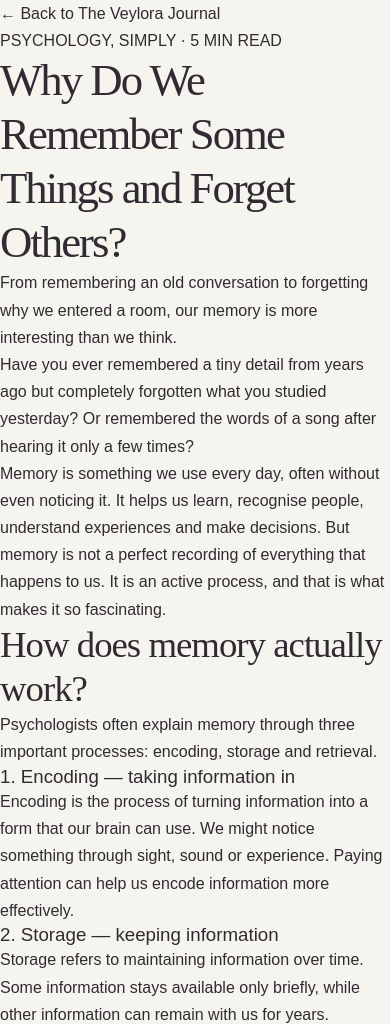
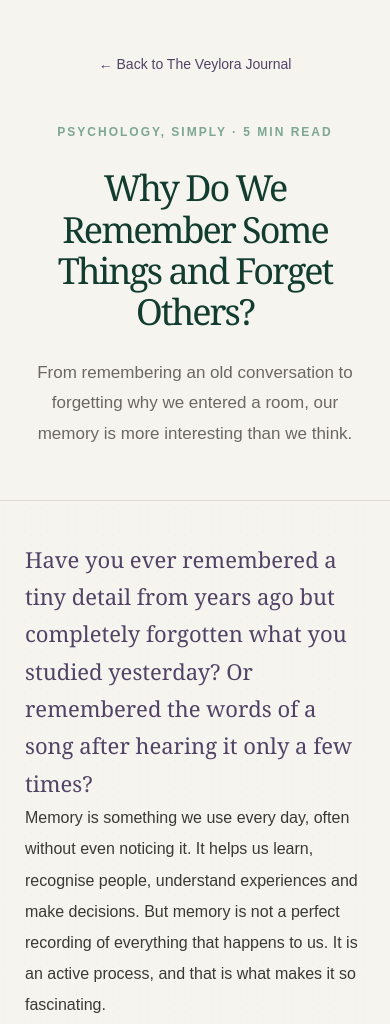
Before and after one commit to dhanushree6369-bot/VEYLORA-REIMAGINED, a plain HTML site: page article-01.html in a window 390 px wide. Shown: the top 1024 px of the page. Drawn offline with Linux system fonts and the light colour scheme.

Commit message:
Update style.css

```diff
--- a/style.css
+++ b/style.css
@@ -2424,3 +2424,123 @@ body {
     padding: 65px 8%;
   }
 }
+
+/* VEYLORA JOURNAL — INDIVIDUAL ARTICLE PAGES */
+
+.article-header {
+  background: #f5f4ee;
+  padding: 75px 10%;
+  text-align: center;
+  position: relative;
+  border-bottom: 1px solid #dedbd2;
+}
+
+.article-header > a {
+  display: inline-block;
+  color: #524366;
+  text-decoration: none;
+  margin-bottom: 45px;
+  font-size: 14px;
+}
+
+.article-header > p:first-of-type {
+  color: #7da693;
+  font-size: 12px;
+  letter-spacing: 2px;
+  font-weight: bold;
+}
+
+.article-header h1 {
+  color: #123c2f;
+  font-family: Georgia, serif;
+  font-size: clamp(36px, 5vw, 58px);
+  max-width: 850px;
+  margin: 25px auto;
+  line-height: 1.15;
+}
+
+.article-subtitle {
+  max-width: 650px;
+  margin: auto;
+  color: #6b6864;
+  font-size: 17px;
+  line-height: 1.8;
+}
+
+.article-content {
+  max-width: 760px;
+  margin: 65px auto;
+  padding: 0 25px;
+  color: #393936;
+  font-size: 17px;
+  line-height: 1.95;
+}
+
+.article-content h2 {
+  color: #524366;
+  font-family: Georgia, serif;
+  font-size: 29px;
+  margin-top: 55px;
+  margin-bottom: 15px;
+}
+
+.article-content h3 {
+  color: #2c7359;
+  font-size: 20px;
+  margin-top: 30px;
+}
+
+.article-opening {
+  color: #524366;
+  font-family: Georgia, serif;
+  font-size: 22px;
+  line-height: 1.7;
+}
+
+.article-content li {
+  margin-bottom: 12px;
+  padding-left: 8px;
+}
+
+.article-reflection {
+  background: #d8eae1;
+  padding: 30px;
+  border-radius: 18px;
+  margin: 55px 0;
+  border-left: 5px solid #7da693;
+}
+
+.article-reflection h3 {
+  color: #123c2f;
+  margin-top: 0;
+  font-family: Georgia, serif;
+  font-size: 24px;
+}
+
+.article-reflection p {
+  margin-bottom: 0;
+}
+
+.article-signoff {
+  text-align: center;
+  color: #524366;
+  font-family: Georgia, serif;
+  font-style: italic;
+  margin-top: 60px;
+  padding-bottom: 30px;
+}
+
+@media (max-width: 600px) {
+  .article-header {
+    padding: 50px 7%;
+  }
+
+  .article-content {
+    margin: 40px auto;
+    font-size: 16px;
+  }
+
+  .article-content h2 {
+    font-size: 25px;
+  }
+}
```
